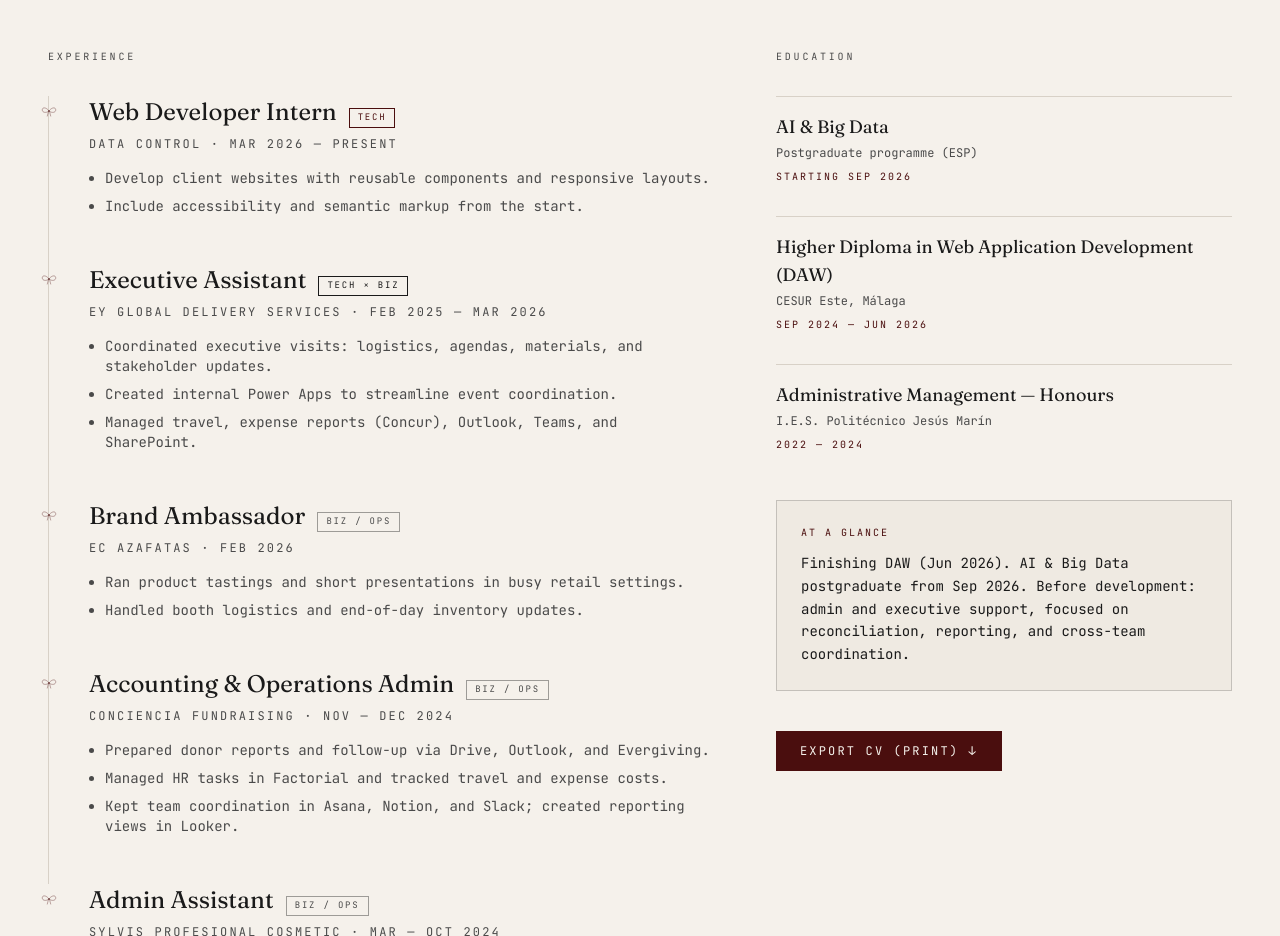
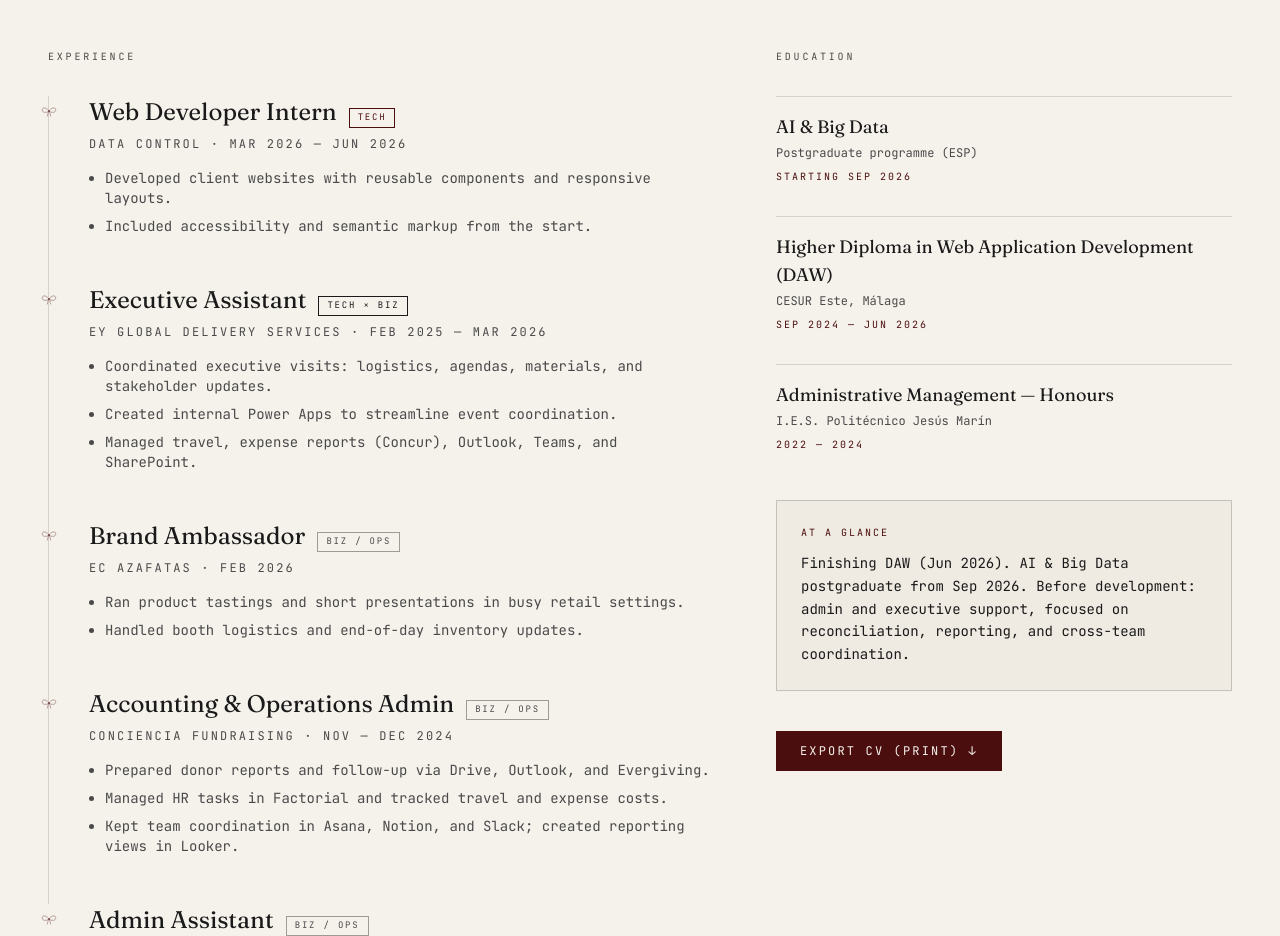
Before and after one commit to ikrame-ih/dev-portfolio, a React (Vite) app in the folder web/: page / in a window 1280 px wide. Shown: the part 1880-2816 px from the top of the page. Built offline with nearby package versions, Linux system fonts and the light colour scheme.

Commit message:
Minor updates on CV section

```diff
--- a/web/public/resume.json
+++ b/web/public/resume.json
@@ -26,6 +26,7 @@
       "name": "DATA CONTROL",
       "position": "Web Developer Intern",
       "startDate": "2026-03",
+      "endDate": "2026-06",
       "summary": "Client websites with reusable components, responsive layouts, and semantic markup."
     },
     {
--- a/web/src/data/portfolio.js
+++ b/web/src/data/portfolio.js
@@ -68,11 +68,11 @@ export const EXPERIENCE = [
   {
     company: "DATA CONTROL",
     role: "Web Developer Intern",
-    period: "Mar 2026 — Present",
+    period: "Mar 2026 — Jun 2026",
     track: "tech",
     bullets: [
-      "Develop client websites with reusable components and responsive layouts.",
-      "Include accessibility and semantic markup from the start.",
+      "Developed client websites with reusable components and responsive layouts.",
+      "Included accessibility and semantic markup from the start.",
     ],
   },
   {
```
Also changed, not shown: 1 other file (tests, documents, lock files or other folders).
